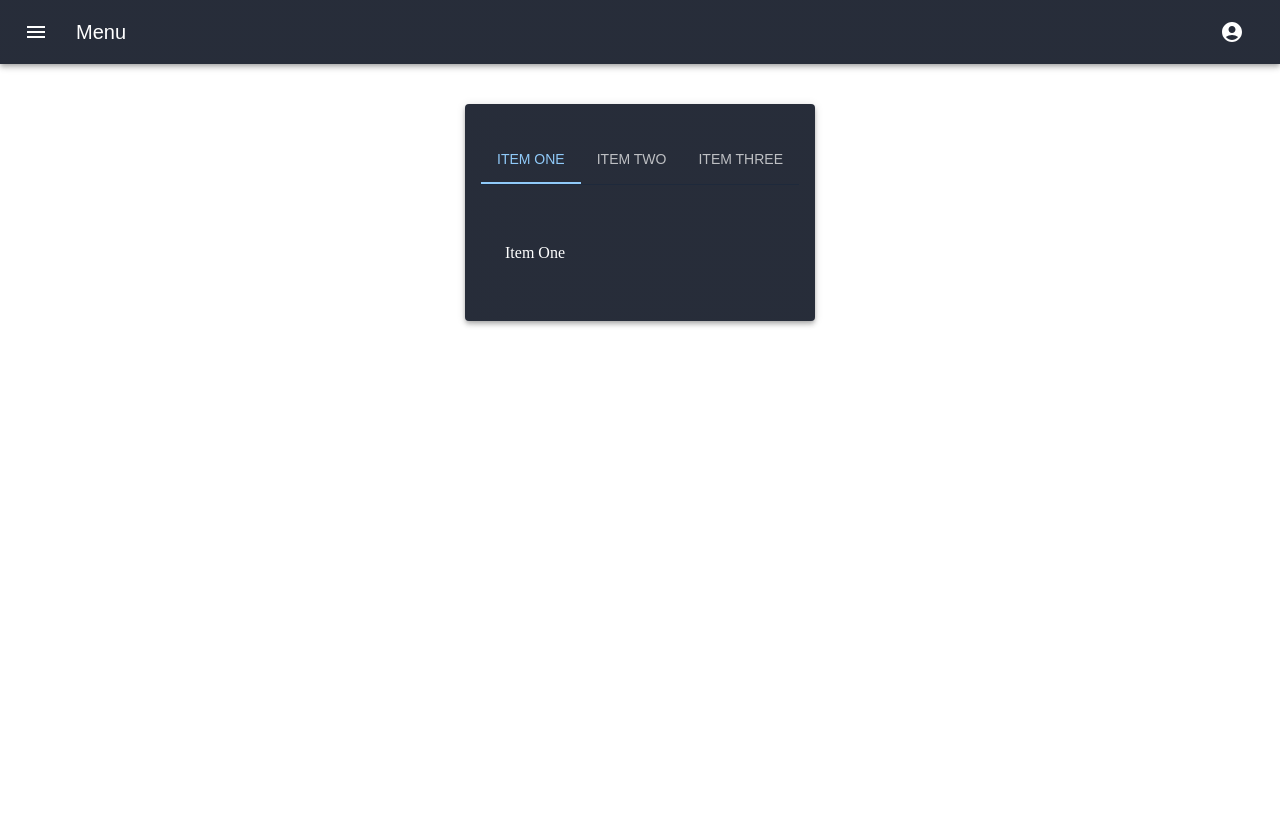
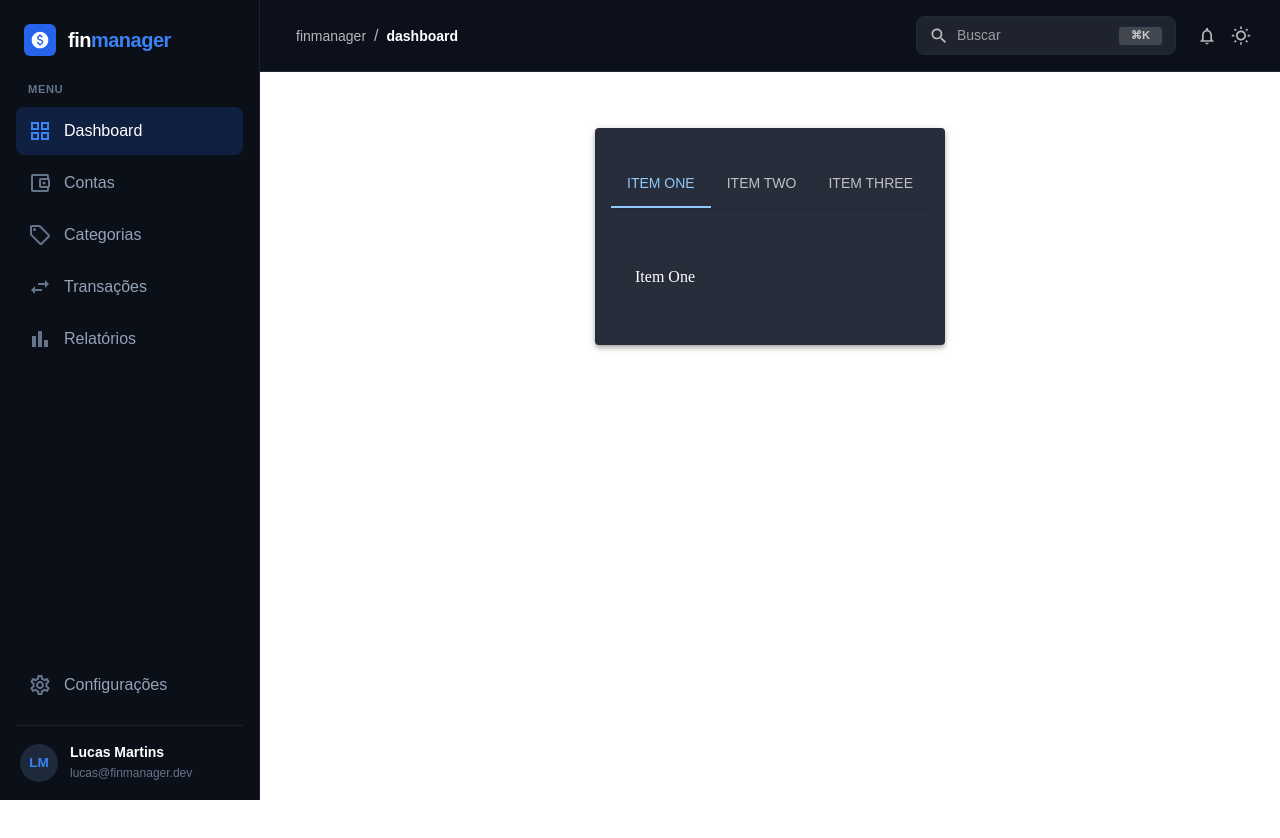
Before and after one commit to japaxapa/finmanager, a Next.js app: page /accounts in a window 1280 px wide. Shown: the top 838 px of the page. Built offline with nearby package versions, Linux system fonts and the light colour scheme; no server answers.

Commit message:
feat: main layout structure

```diff
--- a/app/layout.tsx
+++ b/app/layout.tsx
@@ -3,6 +3,7 @@ import './globals.css';
 import { AppProviders } from '@/providers/AppProvider';
 // Supports weights 100-900
 import '@fontsource-variable/dm-sans/opsz-italic.css';
+import LayoutContainer from '@/shared/components/Layout/LayoutContainer';
 
 export const metadata: Metadata = {
   title: 'Create Next App',
@@ -17,7 +18,9 @@ export default function RootLayout({
   return (
     <html lang="en" className={`h-full antialiased`}>
       <body className="min-h-full flex flex-col">
-        <AppProviders>{children}</AppProviders>
+        <AppProviders>
+          <LayoutContainer>{children}</LayoutContainer>
+        </AppProviders>
       </body>
     </html>
   );
--- a/providers/AppProvider.tsx
+++ b/providers/AppProvider.tsx
@@ -5,14 +5,12 @@ import { QueryProvider } from './QueryProvider';
 import { ThemeProvider } from '@mui/material/styles';
 import { globalTheme } from '@/shared/lib/mui.theme';
 import GlobalToaster from '@/shared/lib/toaster';
-import AppNavBar from '@/shared/components/NavBar/AppNavBar';
 
 export function AppProviders({ children }: PropsWithChildren) {
   return (
     <ThemeProvider theme={globalTheme}>
       <QueryProvider>
         <GlobalToaster />
-        <AppNavBar />
         {children}
       </QueryProvider>
     </ThemeProvider>
--- /dev/null
+++ b/shared/components/Layout/LayoutContainer.tsx
@@ -0,0 +1,66 @@
+'use client';
+
+import { Container, Stack, useColorScheme, useMediaQuery, useTheme } from '@mui/material';
+import ResponsiveMenu from '../NavBar/ResponsiveMenu';
+import SearchBar from '../NavBar/SearchBar';
+import { useState } from 'react';
+import { useRouter } from 'next/navigation';
+
+export default function LayoutContainer({ children }: { children: React.ReactNode }) {
+  const theme = useTheme();
+  const router = useRouter();
+
+  const { mode, setMode } = useColorScheme();
+
+  const isMobile = useMediaQuery(theme.breakpoints.down('md'));
+  const [isMenuOpen, setMenuOpen] = useState<boolean>(false);
+
+  const onMobileMenuOpen = () => {
+    setMenuOpen(true);
+  };
+
+  const onMobileClose = () => {
+    setMenuOpen(false);
+  };
+
+  const onToggleTheme = () => {
+    if (mode === 'light') {
+      setMode('dark');
+    } else {
+      setMode('light');
+    }
+  };
+
+  const onNavigate = (path: string, replace?: boolean) => {
+    if (replace) {
+      router.replace(path);
+    } else {
+      router.push(path);
+    }
+  };
+
+  if (!mode) {
+    // TODO check if needs loading
+    // TODO implement light mode
+    return null;
+  }
+
+  return (
+    <Container
+      sx={{ display: 'flex', flexDirection: 'row', minHeight: '70vh', minWidth: '100%' }}
+      disableGutters
+    >
+      <ResponsiveMenu
+        isMobile={isMobile}
+        mobileOpen={isMenuOpen}
+        onMobileClose={onMobileClose}
+        onNavigate={onNavigate}
+      />
+      <Stack sx={{ flexGrow: 1, minHeight: '100%' }} spacing={2}>
+        <SearchBar onMobileMenuOpen={onMobileMenuOpen} mode={mode} onToggleTheme={onToggleTheme} />
+
+        {children}
+      </Stack>
+    </Container>
+  );
+}
--- a/shared/components/NavBar/MenuContent.tsx
+++ b/shared/components/NavBar/MenuContent.tsx
@@ -29,10 +29,10 @@ export interface NavItem {
 
 const mainNavItems: NavItem[] = [
   { title: 'Dashboard', path: '/dashboard', icon: <GridViewIcon /> },
-  { title: 'Contas', path: '/contas', icon: <AccountBalanceWalletOutlinedIcon /> },
-  { title: 'Categorias', path: '/categorias', icon: <SellOutlinedIcon /> },
-  { title: 'Transações', path: '/transacoes', icon: <SwapHorizOutlinedIcon /> },
-  { title: 'Relatórios', path: '/relatorios', icon: <BarChartOutlinedIcon /> },
+  { title: 'Contas', path: '/accounts', icon: <AccountBalanceWalletOutlinedIcon /> },
+  { title: 'Categorias', path: '/categories', icon: <SellOutlinedIcon /> },
+  { title: 'Transações', path: '/transactions', icon: <SwapHorizOutlinedIcon /> },
+  { title: 'Relatórios', path: '/reports', icon: <BarChartOutlinedIcon /> },
 ];
 
 export interface MenuContentProps {
@@ -156,14 +156,14 @@ export const MenuContent: React.FC<MenuContentProps> = ({
       <Box sx={{ p: 2 }}>
         {/* Settings Button */}
         <ListItemButton
-          onClick={() => handleItemClick('/configuracoes')}
+          onClick={() => handleItemClick('/config')}
           sx={{
             borderRadius: 2,
             py: 1,
             px: 1.5,
             mb: 2,
-            color: currentPath === '/configuracoes' ? '#FFFFFF' : '#94A3B8',
-            bgcolor: currentPath === '/configuracoes' ? 'rgba(37, 99, 235, 0.2)' : 'transparent',
+            color: currentPath === '/config' ? '#FFFFFF' : '#94A3B8',
+            bgcolor: currentPath === '/config' ? 'rgba(37, 99, 235, 0.2)' : 'transparent',
             '&:hover': {
               bgcolor: 'rgba(255, 255, 255, 0.04)',
               color: '#FFFFFF',
--- a/shared/components/NavBar/ResponsiveMenu.tsx
+++ b/shared/components/NavBar/ResponsiveMenu.tsx
@@ -1,10 +1,11 @@
 import React from 'react';
-import { Drawer, Box, useMediaQuery, useTheme } from '@mui/material';
+import { Drawer, Box } from '@mui/material';
 import { MenuContent } from './MenuContent';
 
 export interface MenuProps {
   currentPath?: string;
-  onNavigate?: (path: string) => void;
+  onNavigate?: (path: string, replace?: boolean) => void;
+  isMobile?: boolean;
   mobileOpen?: boolean;
   onMobileClose?: () => void;
 }
@@ -14,12 +15,10 @@ const DRAWER_WIDTH = 260;
 export const ResponsiveMenu: React.FC<MenuProps> = ({
   currentPath = '/dashboard',
   onNavigate,
+  isMobile = false,
   mobileOpen = false,
   onMobileClose,
 }) => {
-  const theme = useTheme();
-  const isMobile = useMediaQuery(theme.breakpoints.down('md'));
-
   if (isMobile) {
     return (
       <Drawer
--- a/shared/components/NavBar/SearchBar.tsx
+++ b/shared/components/NavBar/SearchBar.tsx
@@ -1,3 +1,5 @@
+'use client';
+
 import React, { useRef, useEffect } from 'react';
 import {
   Box,
@@ -22,7 +24,7 @@ export interface AppNavBarProps {
   /** Array of breadcrumb path items (e.g., ['finmanager', 'accounts']) */
   breadcrumbs?: string[];
   /** Current theme mode */
-  mode?: 'light' | 'dark';
+  mode?: 'light' | 'dark' | 'system';
   /** Callback when theme toggle is clicked */
   onToggleTheme?: () => void;
   /** Number of unread notifications */
@@ -35,7 +37,8 @@ export interface AppNavBarProps {
   onMobileMenuOpen?: () => void;
 }
 
-export const AppNavBar: React.FC<AppNavBarProps> = ({
+export const SearchBar: React.FC<AppNavBarProps> = ({
+  // TODO cheange this later
   breadcrumbs = ['finmanager', 'dashboard'],
   mode = 'dark',
   onToggleTheme,
@@ -45,6 +48,12 @@ export const AppNavBar: React.FC<AppNavBarProps> = ({
   onMobileMenuOpen,
 }) => {
   const searchInputRef = useRef<HTMLInputElement>(null);
+
+  const handleClick = () => {
+    if (onMobileMenuOpen) {
+      onMobileMenuOpen();
+    }
+  };
 
   // Keyboard shortcut listener for Cmd+K / Ctrl+K
   useEffect(() => {
@@ -70,48 +79,27 @@ export const AppNavBar: React.FC<AppNavBarProps> = ({
         borderBottom: '1px solid',
         borderColor: 'divider',
         display: 'flex',
-        alignItems: 'center',
+        flexDirection: { xs: 'column', md: 'row' },
         justifyContent: 'space-between',
         gap: 2,
       }}
     >
-      {/* Left Side: Mobile Menu Button & Breadcrumbs */}
-      <Stack direction="row" spacing={1.5} sx={{ alignItems: 'center' }}>
-        {/* Mobile Menu Icon (Hidden on Desktop) */}
-        {onMobileMenuOpen && (
-          <IconButton
-            onClick={onMobileMenuOpen}
-            edge="start"
-            aria-label="open drawer"
-            sx={{ display: { md: 'none' }, color: 'text.secondary' }}
-          >
-            <MenuIcon />
-          </IconButton>
-        )}
-
-        {/* Breadcrumbs Navigation */}
-        <Breadcrumbs separator="/" aria-label="breadcrumb" sx={{ color: 'text.secondary' }}>
-          {breadcrumbs.map((item, index) => {
-            const isLast = index === breadcrumbs.length - 1;
-            return (
-              <Typography
-                key={item}
-                variant="body2"
-                sx={{
-                  color: isLast ? 'text.primary' : 'text.secondary',
-                  fontWeight: isLast ? 600 : 400,
-                  fontSize: '0.875rem',
-                }}
-              >
-                {item}
-              </Typography>
-            );
-          })}
-        </Breadcrumbs>
-      </Stack>
+      <LeftItems
+        breadcrumbs={breadcrumbs}
+        onMobileMenuOpen={onMobileMenuOpen}
+        handleClick={handleClick}
+      />
 
       {/* Right Side: Search Input & Action Icons */}
-      <Stack direction="row" spacing={2} sx={{ alignItems: 'center' }}>
+      <Stack
+        direction="row"
+        spacing={2}
+        sx={{
+          alignItems: 'center',
+          flexGrow: 1,
+          justifyContent: { xs: 'space-between', md: 'flex-end' },
+        }}
+      >
         {/* Quick Search Input */}
         <Box
           sx={{
@@ -123,7 +111,7 @@ export const AppNavBar: React.FC<AppNavBarProps> = ({
             borderRadius: 2,
             px: 1.5,
             py: 0.5,
-            width: { xs: 160, sm: 220, md: 260 },
+            width: { xs: '80%', md: 260 },
             transition: 'all 0.2s ease',
             '&:focus-within': {
               borderColor: 'primary.main',
@@ -189,4 +177,53 @@ export const AppNavBar: React.FC<AppNavBarProps> = ({
   );
 };
 
-export default AppNavBar;
+function LeftItems({
+  breadcrumbs,
+  onMobileMenuOpen,
+  handleClick,
+}: {
+  breadcrumbs: string[];
+  onMobileMenuOpen?: () => void;
+  handleClick: () => void;
+}) {
+  {
+    /* Left Side: Mobile Menu Button & Breadcrumbs */
+  }
+  return (
+    <Stack direction="row" spacing={1.5} sx={{ alignItems: 'center' }}>
+      {/* Mobile Menu Icon (Hidden on Desktop) */}
+      {onMobileMenuOpen && (
+        <IconButton
+          onClick={handleClick}
+          edge="start"
+          aria-label="open drawer"
+          sx={{ display: { md: 'none' }, color: 'text.secondary' }}
+        >
+          <MenuIcon />
+        </IconButton>
+      )}
+
+      {/* Breadcrumbs Navigation */}
+      <Breadcrumbs separator="/" aria-label="breadcrumb" sx={{ color: 'text.secondary' }}>
+        {breadcrumbs.map((item, index) => {
+          const isLast = index === breadcrumbs.length - 1;
+          return (
+            <Typography
+              key={item}
+              variant="body2"
+              sx={{
+                color: isLast ? 'text.primary' : 'text.secondary',
+                fontWeight: isLast ? 600 : 400,
+                fontSize: '0.875rem',
+              }}
+            >
+              {item}
+            </Typography>
+          );
+        })}
+      </Breadcrumbs>
+    </Stack>
+  );
+}
+
+export default SearchBar;
--- a/shared/lib/mui.theme.ts
+++ b/shared/lib/mui.theme.ts
@@ -1,6 +1,9 @@
 import { createTheme } from '@mui/material/styles';
 
 export const globalTheme = createTheme({
+  colorSchemes: {
+    dark: true,
+  },
   typography: {
     fontFamily: "'DM Sans Variable', sans-serif",
   },
--- a/shared/lib/utils.ts
+++ b/shared/lib/utils.ts
@@ -25,3 +25,7 @@ export function debounce<T extends (...args: any[]) => any>(
   };
 }
 /* eslint-enable */
+
+export function formatCurrency(value: number, currency: string = 'BRL'): string {
+  return new Intl.NumberFormat('pt-BR', { style: 'currency', currency }).format(value);
+}
```
Also changed, not shown: shared/components/AccountCard.tsx (+67 -28 lines).
